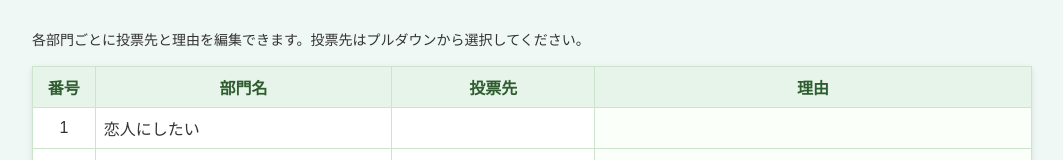
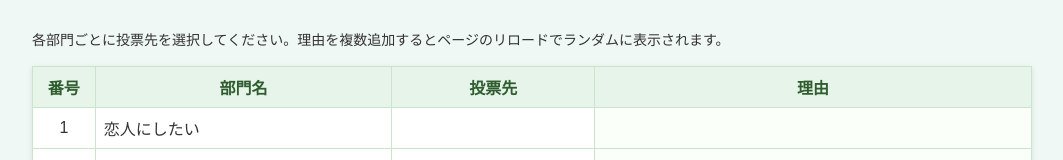
Before and after one commit to katsukijrtaisho/2025, a plain HTML site: page index.html in a window 1280 px wide. Shown: the top 160 px of the page, without its empty margins (108-1171 px from the left). Drawn offline with Linux system fonts and the light colour scheme.

Commit message:
Fix HTML structure and update content

```diff
--- a/index.html
+++ b/index.html
@@ -129,7 +129,7 @@ th:nth-child(4), td:nth-child(4) { width: 45%; }  /* 理由欄 */
 </head>
 <body>
 <main>
-  <p>各部門ごとに投票先と理由を編集できます。投票先はプルダウンから選択してください。</p>
+  <p>各部門ごとに投票先を選択してください。理由を複数追加するとページのリロードでランダムに表示されます。</p>
 
   <table>
     <thead>
@@ -420,4 +420,5 @@ function showWordList(td, category) {
 window.onload = renderRandomSummary;
 </script>
 </body>
+
 </html>
```
